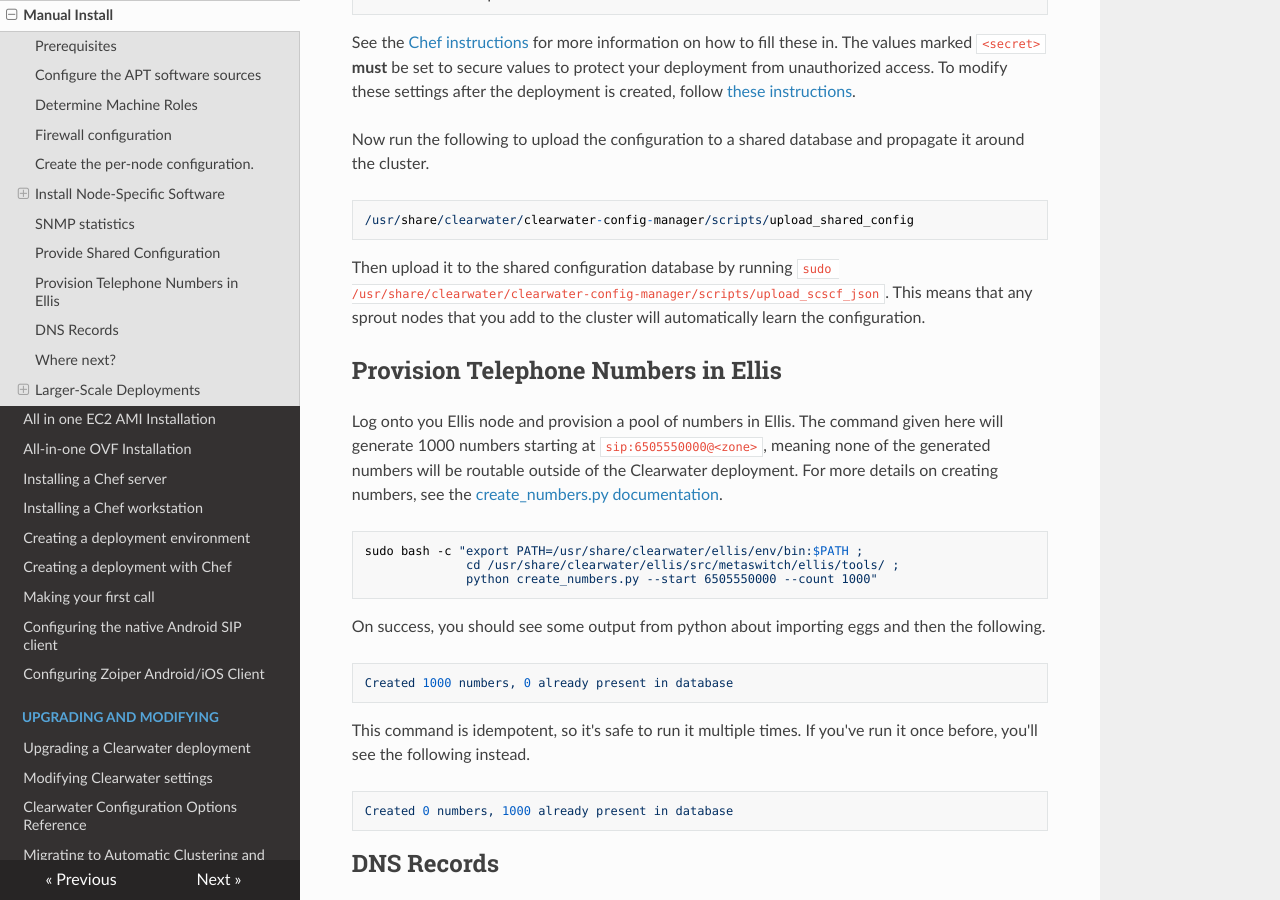
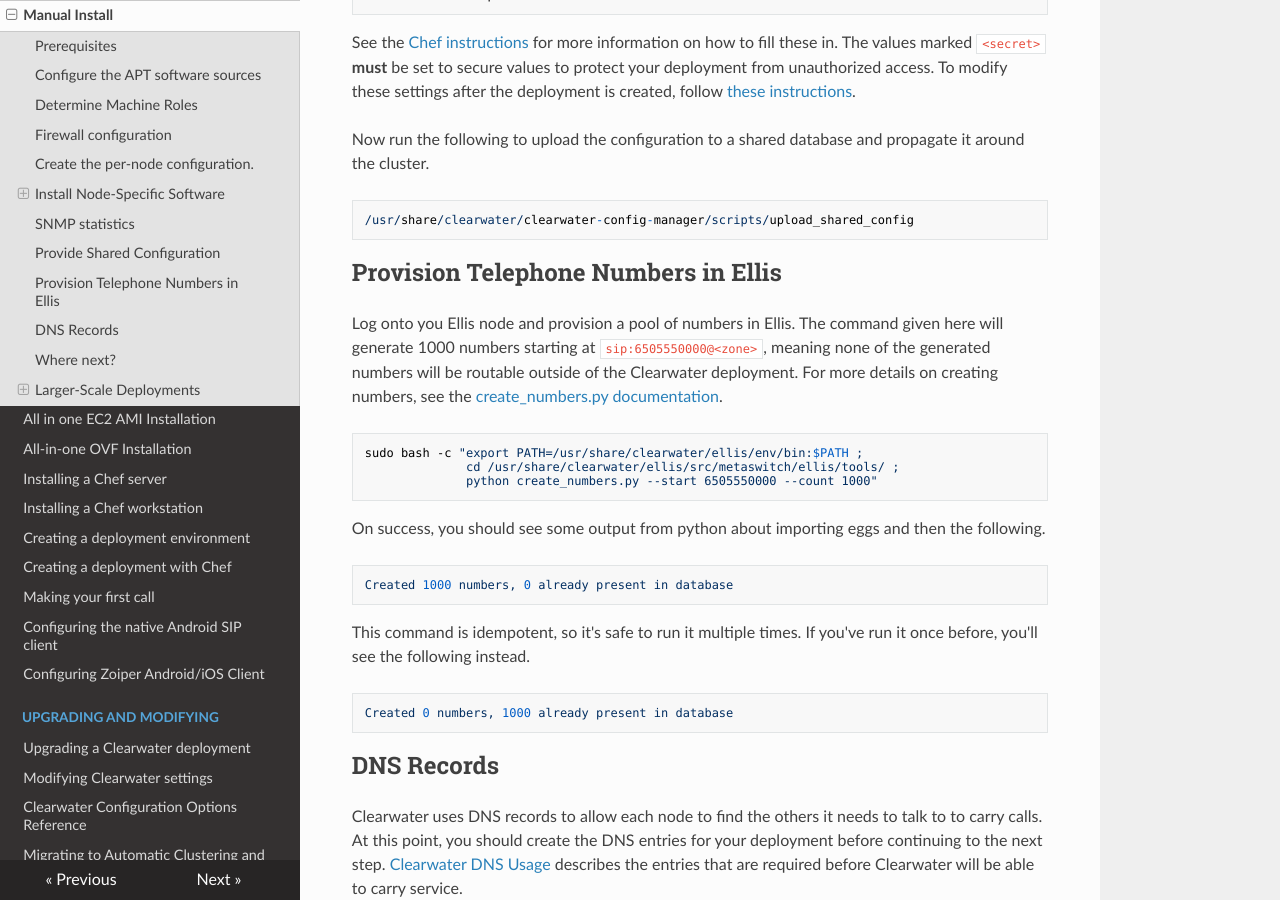
Before and after one commit to Metaswitch/clearwater-readthedocs, an MkDocs documentation site: the page built from docs/Manual_Install.md, in a window 1280 px wide and 900 px high, scrolled down 5383 px. Built offline with MkDocs 1.6.1, drawn with Linux system fonts in a browser that asks for light colours; nearby versions of some CDN libraries; old or Windows-style settings are respelled for this version of MkDocs.

Commit message:
Remove out-of-place sentences

```diff
--- a/docs/Manual_Install.md
+++ b/docs/Manual_Install.md
@@ -203,8 +203,6 @@ Now run the following to upload the configuration to a shared database and propa
 
     /usr/share/clearwater/clearwater-config-manager/scripts/upload_shared_config
 
-Then upload it to the shared configuration database by running `sudo /usr/share/clearwater/clearwater-config-manager/scripts/upload_scscf_json`. This means that any sprout nodes that you add to the cluster will automatically learn the configuration.
-
 ## Provision Telephone Numbers in Ellis
 
 Log onto you Ellis node and provision a pool of numbers in Ellis.  The command given here will generate 1000 numbers starting at `sip:6505550000@<zone>`, meaning none of the generated numbers will be routable outside of the Clearwater deployment.  For more details on creating numbers, see the [create_numbers.py documentation](https://github.com/Metaswitch/ellis/blob/dev/docs/create-numbers.md).
```
